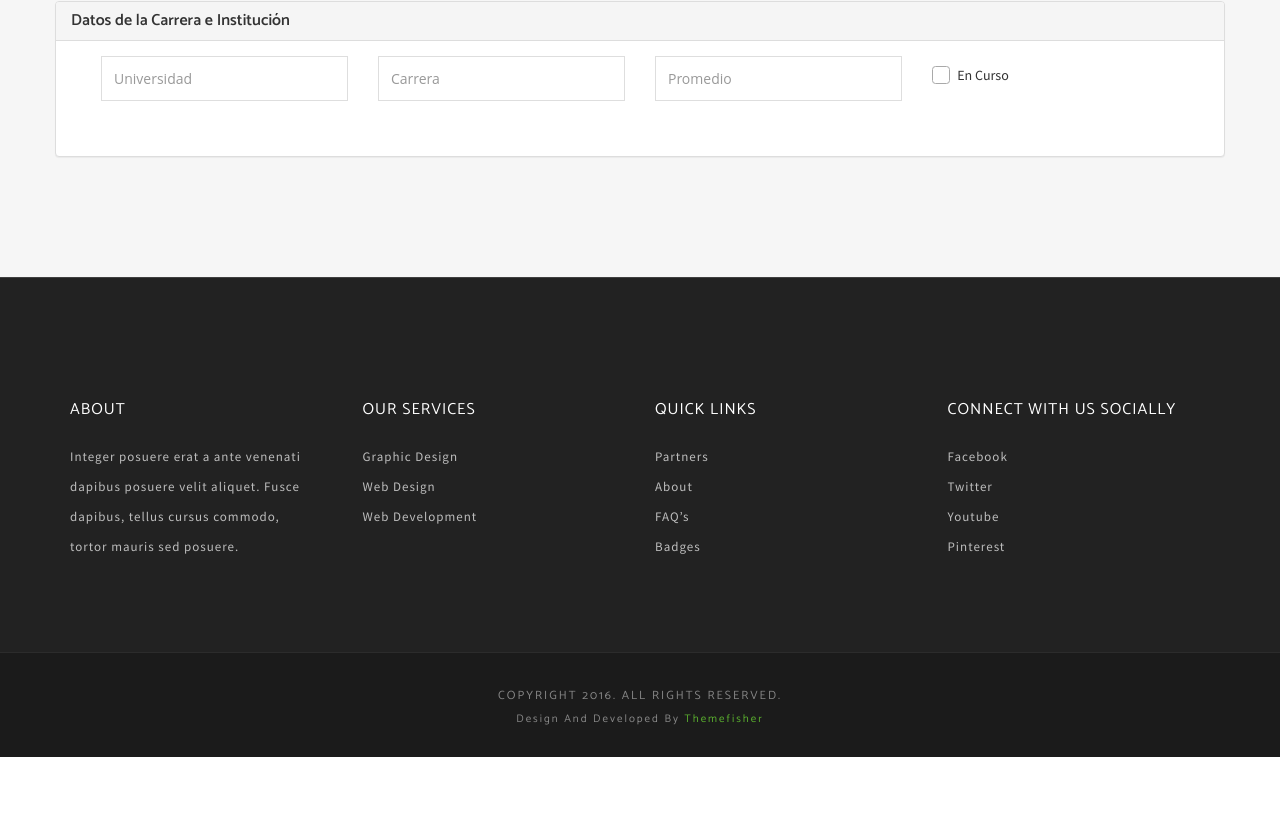
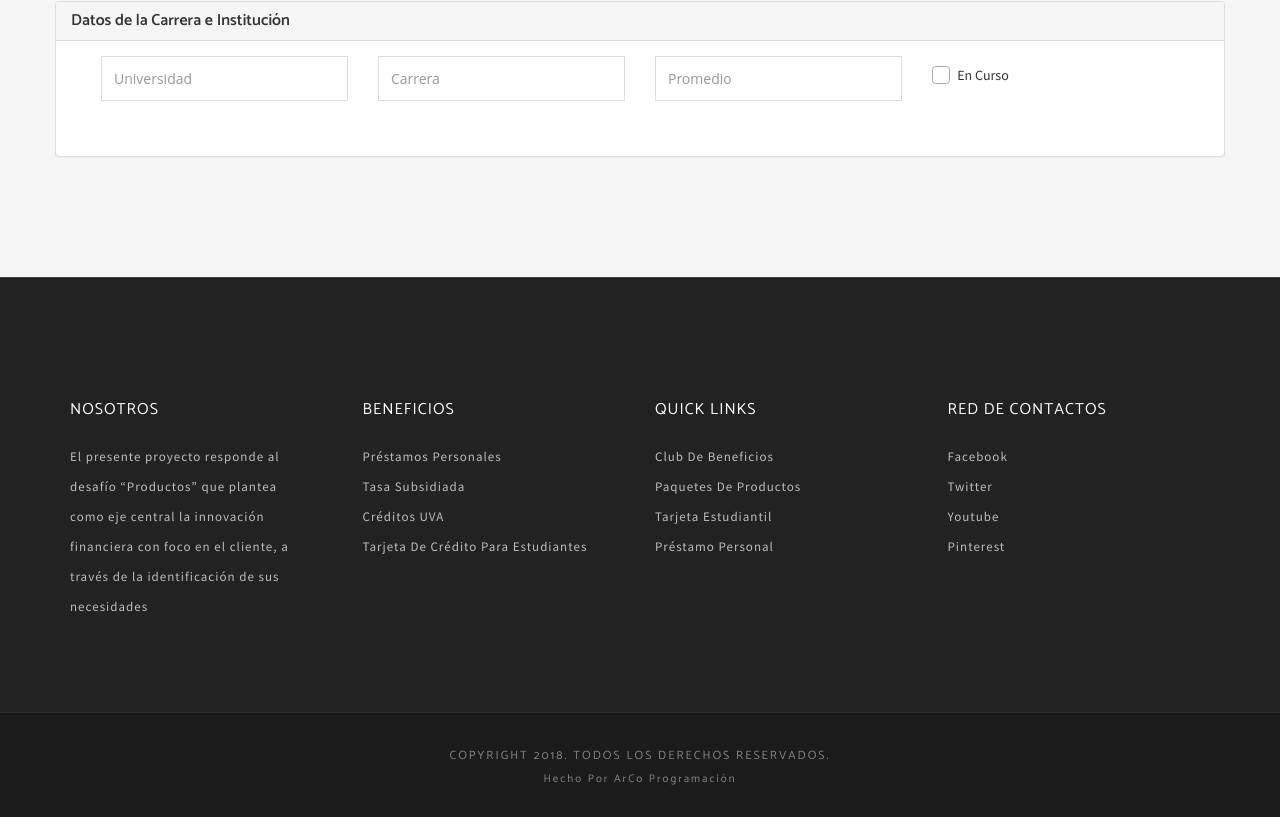
Before and after one commit to luchito76/luchito76.github.io, a plain HTML site: page solicitud_prestamo.html in a window 1280 px wide. Shown: the part 906-1723 px from the top of the page. Before the commit the page ends 1663 px from the top, so only its background shows below. Drawn offline with Linux system fonts and the light colour scheme; some packages are replaced by stand-ins of ours.

Commit message:
Se cambia el footer

```diff
--- a/solicitud_prestamo.html
+++ b/solicitud_prestamo.html
@@ -331,25 +331,27 @@ End Fixed Navigation
   <!--====  End of Option  ====-->
 
 
+  <!-- Start Footer-->
   <footer id="footer" class="bg-one">
     <div class="top-footer">
       <div class="container">
         <div class="row">
           <div class="col-sm-3 col-md-3 col-lg-3">
-            <h3>about</h3>
-            <p>Integer posuere erat a ante venenati dapibus posuere velit aliquet. Fusce dapibus, tellus cursus
-              commodo, tortor mauris sed posuere.</p>
+            <h3>nosotros</h3>
+            <p>El presente proyecto responde al desafío “Productos” que plantea como eje central la innovación
+              financiera con foco en el cliente, a través de la identificación de sus necesidades </p>
           </div>
           <!-- End of .col-sm-3 -->
 
           <div class="col-sm-3 col-md-3 col-lg-3">
             <ul>
               <li>
-                <h3>Our Services</h3>
+                <h3>Beneficios</h3>
               </li>
-              <li><a href="#">Graphic Design</a></li>
-              <li><a href="#">Web Design</a></li>
-              <li><a href="#">Web Development</a></li>
+              <li><a href="#">Préstamos Personales</a></li>
+              <li><a href="#">Tasa Subsidiada</a></li>
+              <li><a href="#">Créditos UVA</a></li>
+              <li><a href="#">Tarjeta de crédito para estudiantes</a></li>
             </ul>
           </div>
           <!-- End of .col-sm-3 -->
@@ -359,10 +361,10 @@ End Fixed Navigation
               <li>
                 <h3>Quick Links</h3>
               </li>
-              <li><a href="#">Partners</a></li>
-              <li><a href="#">About</a></li>
-              <li><a href="#">FAQ’s</a></li>
-              <li><a href="#">Badges</a></li>
+              <li><a href="https://micrositio.bpn.com.ar/">Club de Beneficios</a></li>
+              <li><a href="#">Paquetes de Productos</a></li>
+              <li><a href="#">Tarjeta Estudiantil</a></li>
+              <li><a href="#">Préstamo Personal</a></li>
             </ul>
           </div>
           <!-- End of .col-sm-3 -->
@@ -370,7 +372,7 @@ End Fixed Navigation
           <div class="col-sm-3 col-md-3 col-lg-3">
             <ul>
               <li>
-                <h3>Connect with us Socially</h3>
+                <h3>Red de contactos</h3>
               </li>
               <li><a href="#">Facebook</a></li>
               <li><a href="#">Twitter</a></li>
@@ -384,11 +386,10 @@ End Fixed Navigation
       </div> <!-- end container -->
     </div>
     <div class="footer-bottom">
-      <h5>Copyright 2016. All rights reserved.</h5>
-      <h6>Design and Developed by <a href="">Themefisher</a></h6>
+      <h5>Copyright 2018. Todos los derechos reservados.</h5>
+      <h6>Hecho por ArCo Programación</h6>
     </div>
   </footer> <!-- end footer -->
-
 
   <!-- end Footer Area
     ========================================== -->
```
